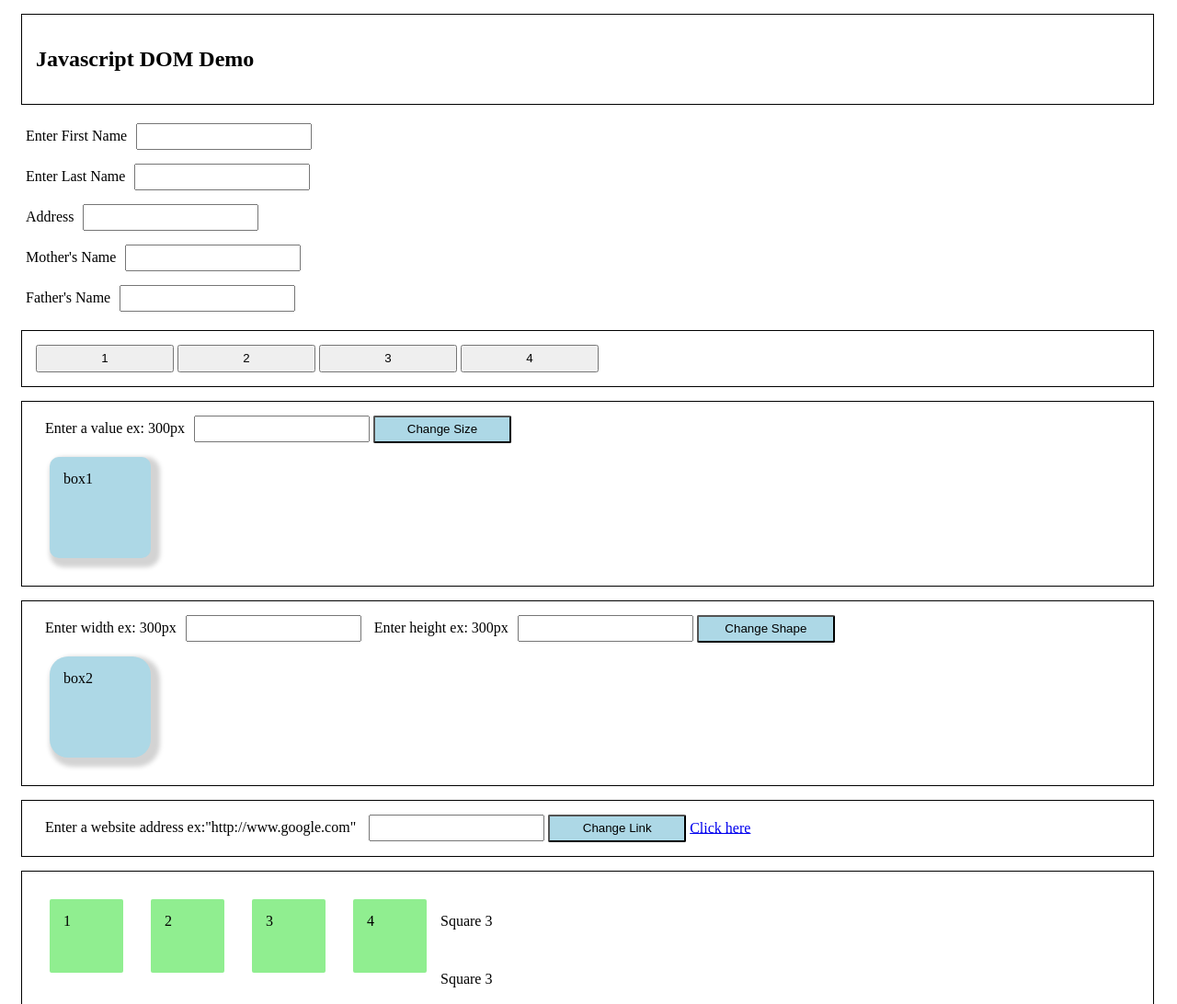
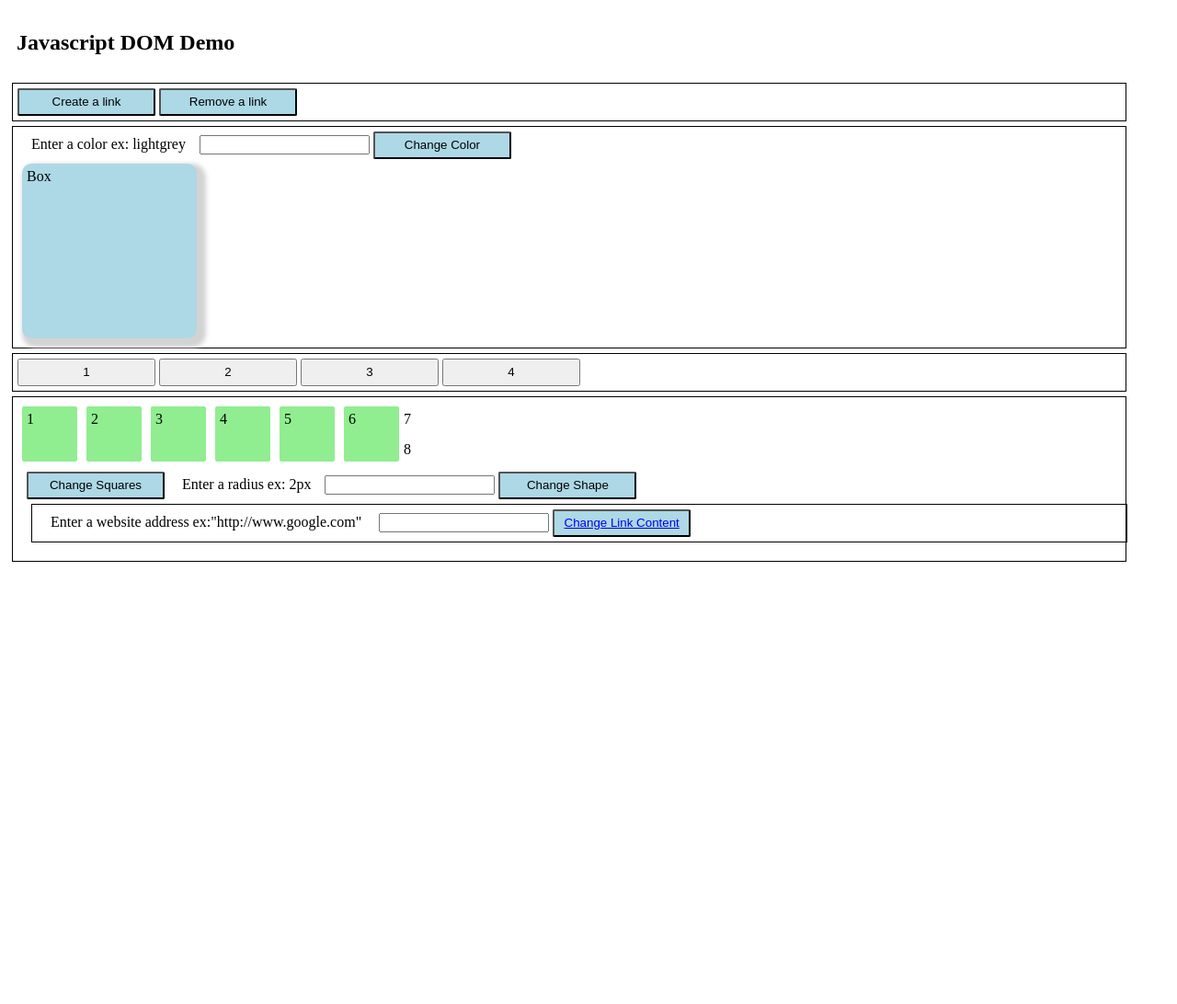
Before and after one commit to AaleeyahIvy/IT2320, a plain HTML site: page Lab 7/jsdom.html in a window 1280 px wide. Shown: the top 1092 px of the page at 92% size. After the commit the page ends 800 px from the top, so only its background shows below. Drawn offline with Linux system fonts and the light colour scheme; files that its build step writes are made by us from their sources.

Commit message:
Update jsdom.html
Added correct startup code

```diff
--- a/Lab 7/jsdom.html
+++ b/Lab 7/jsdom.html
@@ -1,66 +1,48 @@
 <!DOCTYPE html>
 <html>
     <head>
-        <link rel="stylesheet" type="text/css" href="jsdom.css" />
+        <link rel="stylesheet" type="text/css" href="jslab6.css" />
         <title>Javascript Functions</title>
-        <script src="jsdom.js" type="text/javascript"></script>
+        <script src="jslab6.js" type="text/javascript"></script>
     </head>
     <body>
-        <div class="wrapper">
+        <div>
             <h2> Javascript DOM Demo</h2>
-        </div >
-            <div class="formInput">
-                <label>Enter First Name</label><input id="input1" class="userInput"/><label id="msg1"></label>
-            </div>
-            <div class="formInput">
-                <label>Enter Last Name</label><input id="input2" class="userInput"/><label id="msg2"></label>
-             </div>
-             <div class="formInput">
-                    <label>Address</label><input id="input3" class="userInput"/><label id="msg3"></label>
-                </div>
-                <div class="formInput">
-                    <label>Mother's Name</label><input id="input4" class="userInput"/><label id="msg4"></label>
-                 </div>
-                 <div class="formInput">
-                        <label>Father's Name</label><input id="input5" class="userInput"/><label id="msg5"></label>
-                     </div>
-            </div>
-            <div class="wrapper">
+        </div>
+        <div class="wrapper" id="parentLink">
+            <button  id="btn1" class="btnOrig">Create a link</button>
+            <button  id="btn2" class="btnOrig">Remove a link</button>
+        </div>
+        <div  class="wrapper">
+            <label>Enter a color  ex: lightgrey</label><input type="text" id="inputColor"/>
+            <button  id="btn3" class="btnOrig">Change Color</button>
+            <div id="box" class="box">Box</div>
+        </div>
+          <div class="wrapper">
                 <button id="btn1" class="btnA">1</button>
                 <button id="btn2" class="btnA">2</button>
                 <button id="btn3" class="btnA">3</button>
-                <button id="btn4" class="btnA">4</button>
+                <button id="btn1" class="btnA">4</button>
             </div >
-        <div class="wrapper">
-            <label>Enter a value ex: 300px</label><input type="text" id="inputSize"/>
-            <button id="btn1" class="btnOrig">Change Size</button>
-            <div id="box1" class="box">box1</div>
-        </div>
-        <div  class="wrapper">
-            <label>Enter width  ex: 300px</label><input type="text" id="width"/>
-            <label>Enter height ex: 300px</label><input type="text" id="height"/>
-            <button id="btn2" class="btnOrig">Change Shape</button>
-            <div id="box2" class="box">box2</div>
-        </div>
-        <div  class="wrapper">
-            <label>Enter a website address ex:"http://www.google.com"</label>
-            <input type="text" id="linkContent1"/>
-            <button  id="btn3" class="btnOrig">Change Link</button>
-            <a id="link1" href="http://www.google.com">Click here</a>
-        </div>
         <div id="parentSq" class="wrapper">
-            <div class="square">1</div>
-            <div class="square">2</div>
-            <div class="square">3</div>
-            <div class="square">4</div>
-            <div class="square3">Square 3</div>
-            <div class="square3">Square 3</div>
+            <div class="square1">1</div>
+            <div class="square2">2</div>
+            <div class="square1">3</div>
+            <div class="square2">4</div>
+            <div class="square1">5</div>
+            <div class="square2">6</div>
+            <div class="square3">7</div>
+            <div class="square3">8</div>
             <div class="clear">
-                <button id="btn4" class="btnOrig">Click me</button>
-                <button id="btn5" class="btnOrig">Create</button>
-                <button id="btn6" class="btnOrig">Remove</button>
+                <button  id="btn4" class="btnOrig">Change Squares</button>
+
+                <label>Enter a radius  ex: 2px</label><input type="text" id="inputRadius"/>
+                <button  id="btn5" class="btnOrig">Change Shape</button>
+                <div  class="wrapper">
+                    <label>Enter a website address ex:"http://www.google.com"</label>
+                    <input type="text" id="linkContent1"/>
+                    <button  id="btn6" class="btnOrig"><a id="link1" href="http://www.google.com">Change Link Content</a></button>
             </div>
         </div>
-
     </body>
 </html>
```
